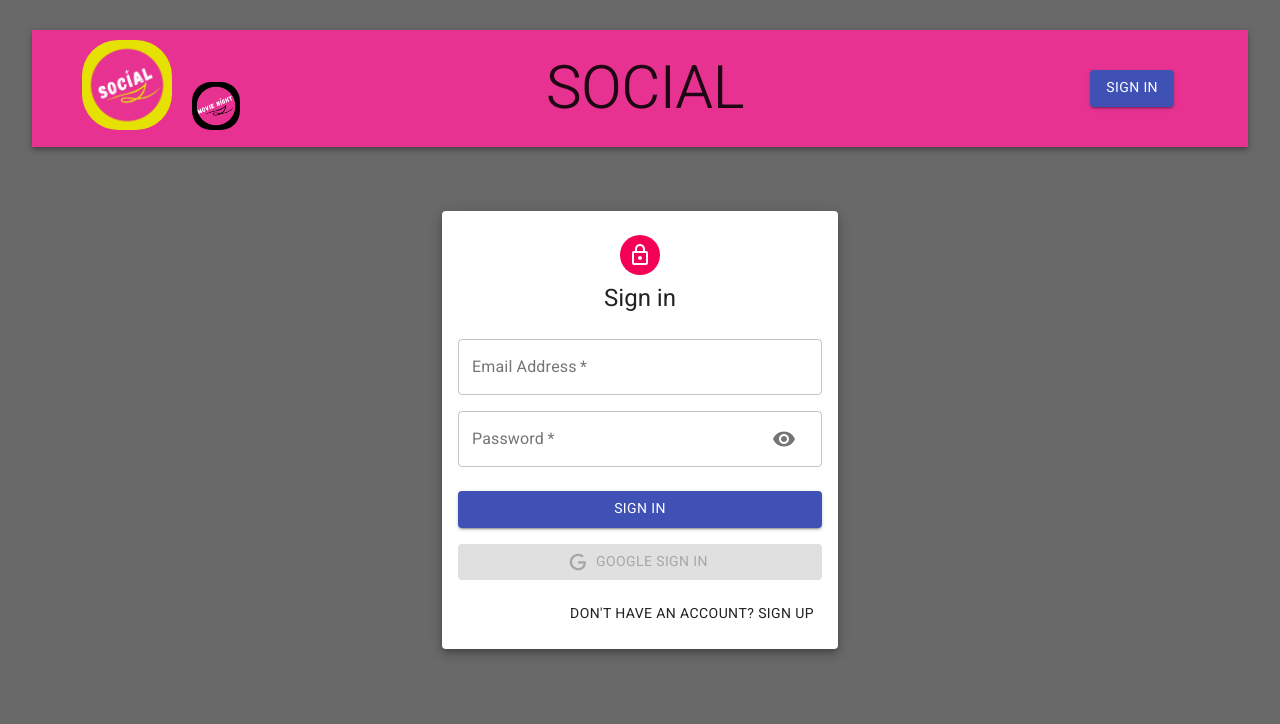
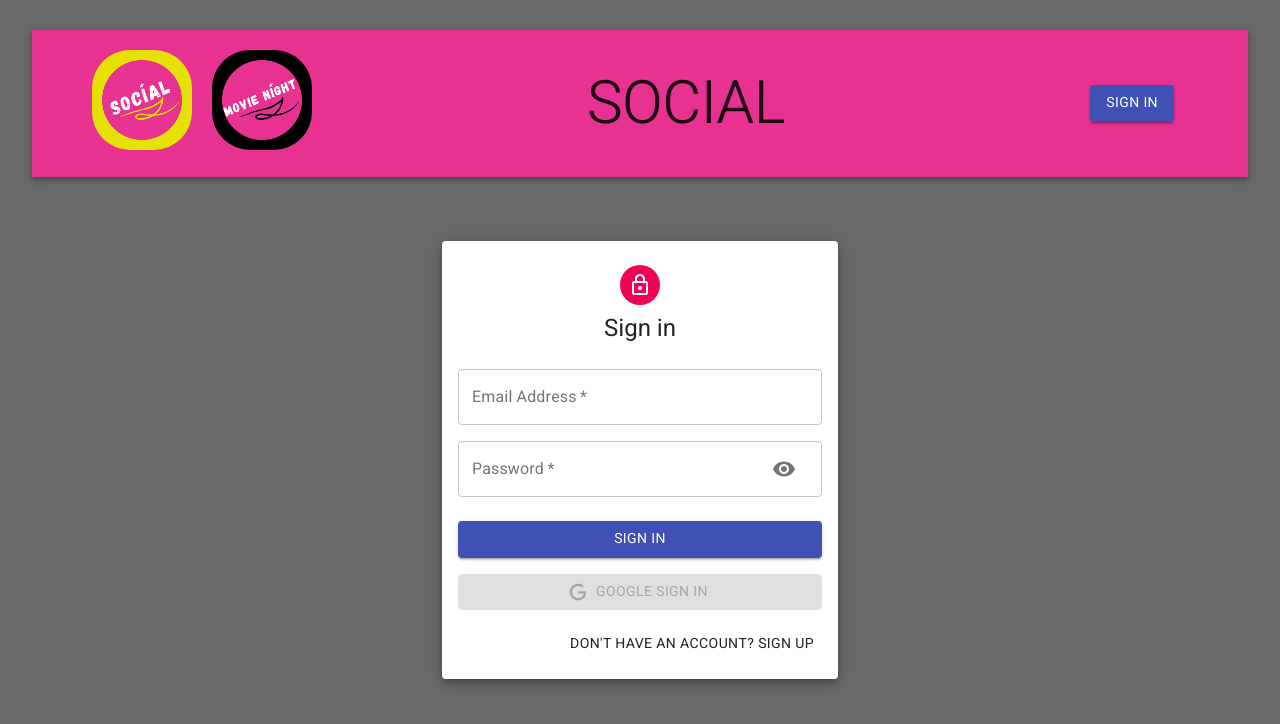
Before and after one commit to kalesaladboi/final-proj, a React (Create React App) app in the folder client/: page /auth in a window 1280 px wide. Shown: the top 724 px of the page. Built offline with nearby package versions, Linux system fonts and the light colour scheme.

Commit message:
logos look better

```diff
--- a/client/src/components/Navbar/Navbar.js
+++ b/client/src/components/Navbar/Navbar.js
@@ -40,10 +40,10 @@ const Navbar = () => {
     <AppBar className={classes.appBar} position="static" color="default">
       <div className = "logos">
       <Link to="/" className={classes.brandContainer}>
-        <img className={classes.logo} src={sociallogo} alt="icon" height="90px" />
+        <img className={classes.logo} src={sociallogo} alt="icon" height="100px" />
       </Link>
-      <Link to="Movie/Movie" className={classes.brandContainer}>
-        <img className={classes.Mlogo} src={MNLogo} alt="icon" height="100px" />
+      <Link to="Movie/movie" className={classes.brandContainer}>
+        <img className={classes.logo} src={MNLogo} alt="icon" height="100px" />
       </Link>
       </div>
       <Typography color="textPrimary" variant="h2">SOCIAL</Typography>
--- a/client/src/components/Navbar/styles.js
+++ b/client/src/components/Navbar/styles.js
@@ -27,12 +27,13 @@ export default makeStyles((theme) => ({
     marginLeft: '-20px',
     display: 'flex',
     flexDirection: 'row',
-    width: '40%'
-
+    width: '40%',
+    padding: '10px',
 
   },
   logo: {
     borderRadius: '40%',
+    padding: '10px',
   },
   Mlogo: {
     marginLeft: '20px',
```
